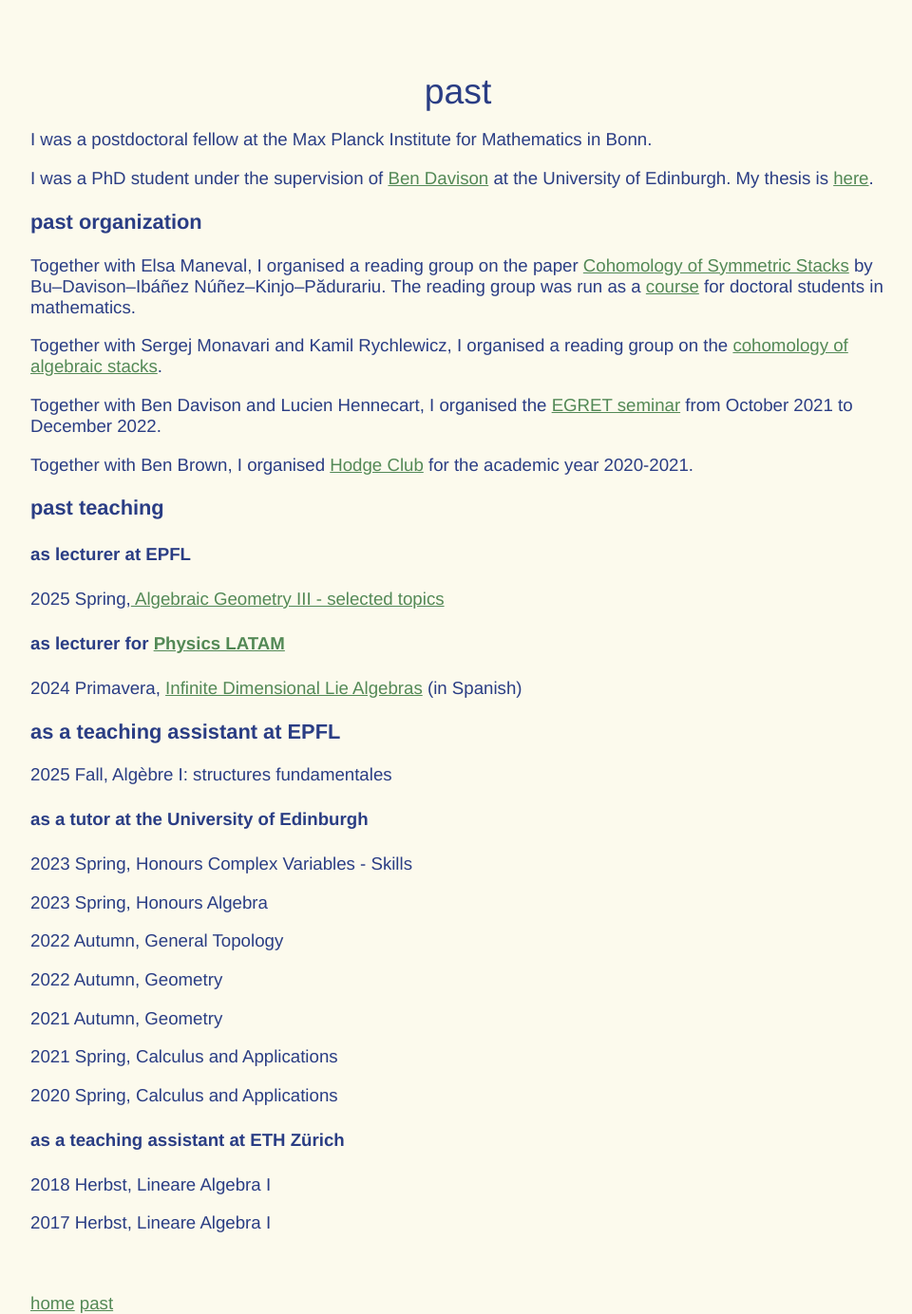
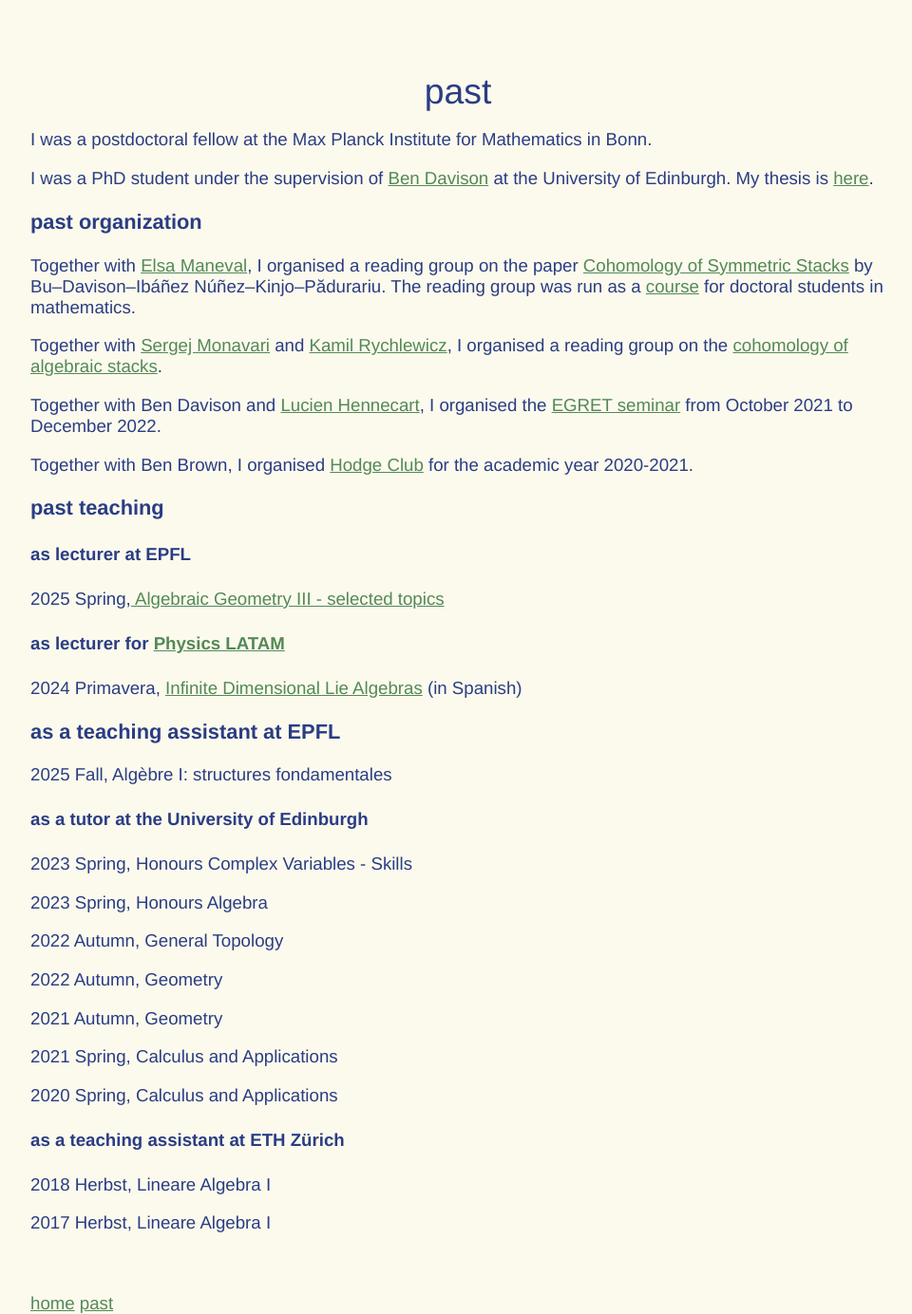
Before and after one commit to SebiSchlegel/SebiSchlegel.github.io, a Jekyll site: the page built from past.md, in a window 1280 px wide. Shown: the whole page at 95% size, without its empty margins (158-1118 px from the left). Built offline with Jekyll 4.4.1, drawn with Linux system fonts in a browser that asks for light colours; some of the changed lines change nothing that is shown.

Commit message:
links and a typo

```diff
--- a/past.md
+++ b/past.md
@@ -10,11 +10,11 @@ I was a PhD student under the supervision of [Ben Davison](https://sites.google.
 
 ### past organization
 
-Together with Elsa Maneval, I organised a reading group on the paper [Cohomology of Symmetric Stacks](https://arxiv.org/abs/2502.04253) by Bu--Davison--Ibáñez Núñez--Kinjo--Pădurariu. The reading group was run as a [course](https://edu.epfl.ch/coursebook/en/cohomology-of-symmetric-stacks-MATH-675) for doctoral students in mathematics.
+Together with [Elsa Maneval](http://elsamaneval.github.io/), I organised a reading group on the paper [Cohomology of Symmetric Stacks](https://arxiv.org/abs/2502.04253) by Bu--Davison--Ibáñez Núñez--Kinjo--Pădurariu. The reading group was run as a [course](https://edu.epfl.ch/coursebook/en/cohomology-of-symmetric-stacks-MATH-675) for doctoral students in mathematics.
 
-Together with Sergej Monavari and Kamil Rychlewicz, I organised a reading group on the [cohomology of algebraic stacks](https://sites.google.com/view/sergej-monavari-math/cohomology-of-algebraic-stacks).
+Together with [Sergej Monavari](https://sites.google.com/view/sergej-monavari-math/home-page) and [Kamil Rychlewicz](https://kamilrychlewicz.github.io/), I organised a reading group on the [cohomology of algebraic stacks](https://sites.google.com/view/sergej-monavari-math/cohomology-of-algebraic-stacks).
 
-Together with Ben Davison and Lucien Hennecart, I organised the
+Together with Ben Davison and [Lucien Hennecart](https://hennlu.github.io/), I organised the
 [EGRET seminar](https://web.archive.org/web/20240705202924/https://www.maths.ed.ac.uk/~lhenneca/EGRET.html)
 from October 2021 to December 2022.
 
@@ -77,7 +77,7 @@ February 2020, Bonn, Hausdorff School: “Perverse Sheaves in Enumerative Geomet
 2024 Primavera, [Infinite Dimensional Lie Algebras](https://www.physicslatam.com/lie) (in Spanish)
 
 ### as a teaching assistant at EPFL
-2025 Fall, Algèbre I: structures fundamentales
+2025 Fall, Algèbre I: structures fondamentales
 
 #### as a tutor at the University of Edinburgh
 
```
